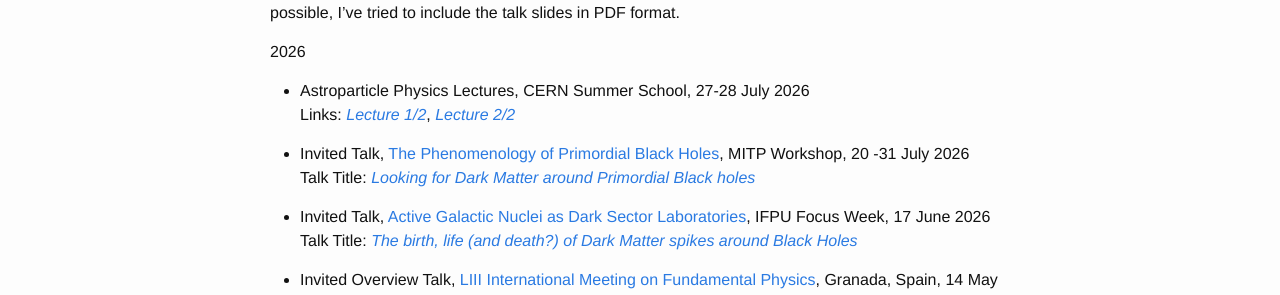
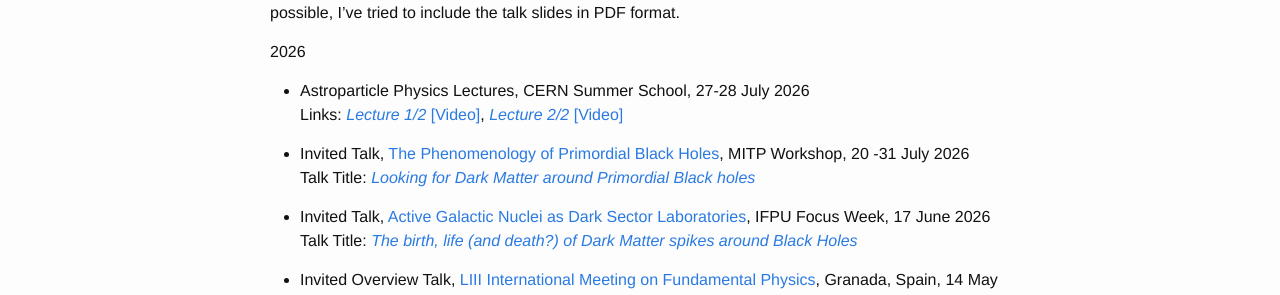
Before and after one commit to bradkav/bradkav.github.io, a Jekyll site: the page built from talks.md, in a window 1280 px wide and 900 px high. Shown: the part 166-461 px from the top of the window. Built offline with Jekyll 4.4.1, drawn with Linux system fonts in a browser that asks for light colours.

Commit message:
Added CERN recordings

```diff
--- a/talks.md
+++ b/talks.md
@@ -12,7 +12,7 @@ Below is a (more or less exhaustive) list of talks, seminars and posters that I'
 #### 2026
 
 - Astroparticle Physics Lectures, CERN Summer School, 27-28 July 2026
-Links: [*Lecture 1/2*](/assets/slides/Astroparticle_CERN_summer_school_2026_Lecture1_small.pdf), [*Lecture 2/2*](/assets/slides/Astroparticle_CERN_summer_school_2026_Lecture2_small.pdf)
+Links: [*Lecture 1/2*](/assets/slides/Astroparticle_CERN_summer_school_2026_Lecture1_small.pdf) [[Video]](https://videos.cern.ch/record/3026556), [*Lecture 2/2*](/assets/slides/Astroparticle_CERN_summer_school_2026_Lecture2_small.pdf) [[Video]](https://videos.cern.ch/record/3026564)
 
 - Invited Talk, [The Phenomenology of Primordial Black Holes](https://indico.mitp.uni-mainz.de/event/452/), MITP Workshop, 20 -31 July 2026
 Talk Title: [*Looking for Dark Matter around Primordial Black holes*](/assets/slides/KAVANAGH_MITP_July2026.pdf)
```
